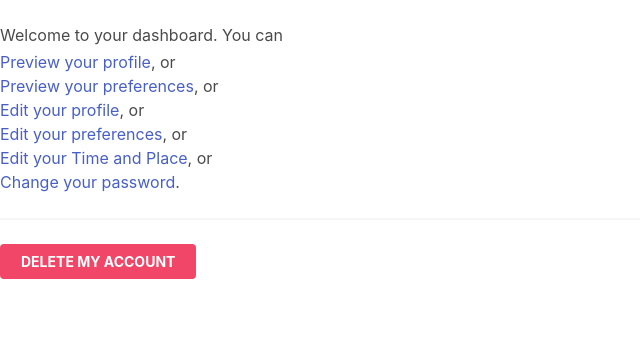
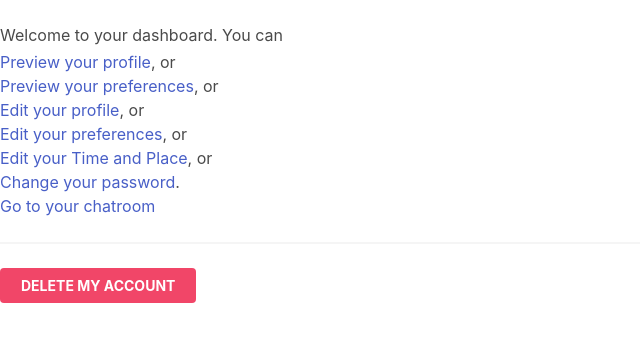
Before and after one commit to gcivil-nyu-org/INET-Team-1-F2022, a Django app: page /account/ in a window 1280 px wide. Shown: the part 293-635 px from the top of the page, without its empty margins (0-640 px from the left). Run offline with Django 3.2, Linux system fonts and the light colour scheme; a user stored in the database is signed in; tables that the repository leaves empty hold one stand-in row (values such as "Sample post"); some libraries are stand-ins or nearby versions; some web fonts are replaced.

Commit message:
simple chatroom direction from dashboard

```diff
--- a/account/models.py
+++ b/account/models.py
@@ -84,6 +84,10 @@ class Profile(models.Model):
     # marital_choices = (('Single', 'Single'), ('Widowed', 'Widowed'), ('Married', 'Married'), ('Unmarried', 'Unmarried'), ('Divorced', 'Divorced'))
     # marital_status = models.CharField(max_length = 10, choices = marital_choices, blank = True)
     # users_like = models.ManyToManyField(settings.AUTH_USER_MODEL, related_name='users_liked', blank=True)
+
+    # Only one chatroom url for each person at a time should be enough
+    chatroom_slug = models.CharField(max_length=150, blank=True, default="")
+
     likes = models.ManyToManyField(
         "self",
         related_name="liked_by",
--- a/account/templates/account/dashboard.html
+++ b/account/templates/account/dashboard.html
@@ -34,6 +34,9 @@
         </li>
         <li>
           <a href="{% url "password_change" %}">Change your password</a>.</p>
+        </li>
+        <li>
+          <a href="{{ user.profile.chatroom_slug }}">Go to your chatroom</a>
         </li>
       </ul>
 
--- a/account/views.py
+++ b/account/views.py
@@ -339,7 +339,7 @@ def profile(request, pk):
             profile.likes.clear()
             profile.liked_by.clear()
 
-            # Create a new Chatroom
+            # Create a new chatroom
             chatroom_id = hash(str(random.random()) + str(time.time()))
             Chatroom.objects.create(
                 name=chatroom_id,
@@ -347,6 +347,10 @@ def profile(request, pk):
                 attendees_one=current_user_profile.user.email,
                 attendees_two=profile.user.email,
                 status='published')
+
+            # Assign the chatroom url to both matched profile
+            current_user_profile.chatroom_slug = chatroom_id
+            profile.chatroom_slug = chatroom_id
 
             return redirect('dashboard')
         elif action_for_match_decline == "decline":
```
Also changed, not shown: account/migrations/0054_profile_chatroom_slug.py (added).
